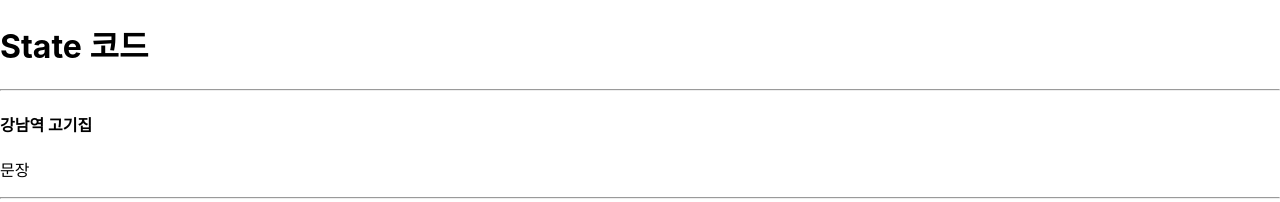
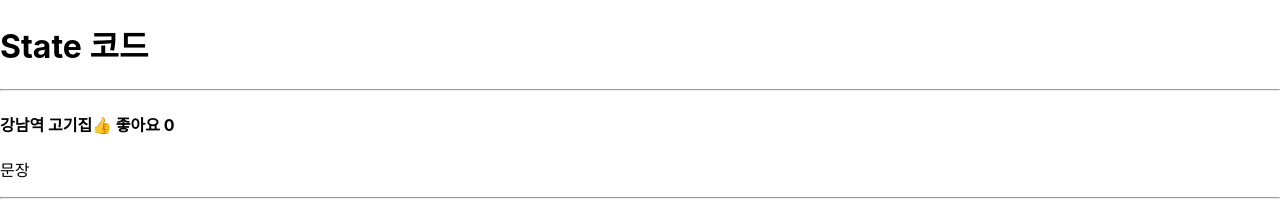
Before and after one commit to wangkodok/React-Study, a React (Create React App) app in the folder my-app/: page / in a window 1280 px wide. Shown: the top 202 px of the page. Built offline with nearby package versions, Linux system fonts and the light colour scheme.

Commit message:
리액트 state 코드 복습(useState, onClick)

```diff
--- a/my-app/src/chapter_state/State.jsx
+++ b/my-app/src/chapter_state/State.jsx
@@ -10,10 +10,8 @@ const obj = {
 function State() {
     let [text, myFunction] = useState('데이터'); // 수정하면 실시간으로 변경
     let [objKey, objFunction] = useState(obj);
-    console.log([text, myFunction]);
-    console.log(text);
-    console.log(objKey);
-    console.log(objFunction);
+    let [click, clickChange] = useState(0);
+    console.log(click, clickChange);
 
     let posts = '강남역 고기집';
     return (
@@ -21,7 +19,12 @@ function State() {
             <h1>State 코드</h1>
             <hr />
             <div>
-                <h4>{ posts }</h4>
+                <h4>
+                    { posts }
+                    <span onClick={ () => { clickChange( click + 1 ) } }>
+                        👍 좋아요 {click}
+                    </span>
+                </h4>
                 <p>문장</p>
                 <hr />
             </div>
```
